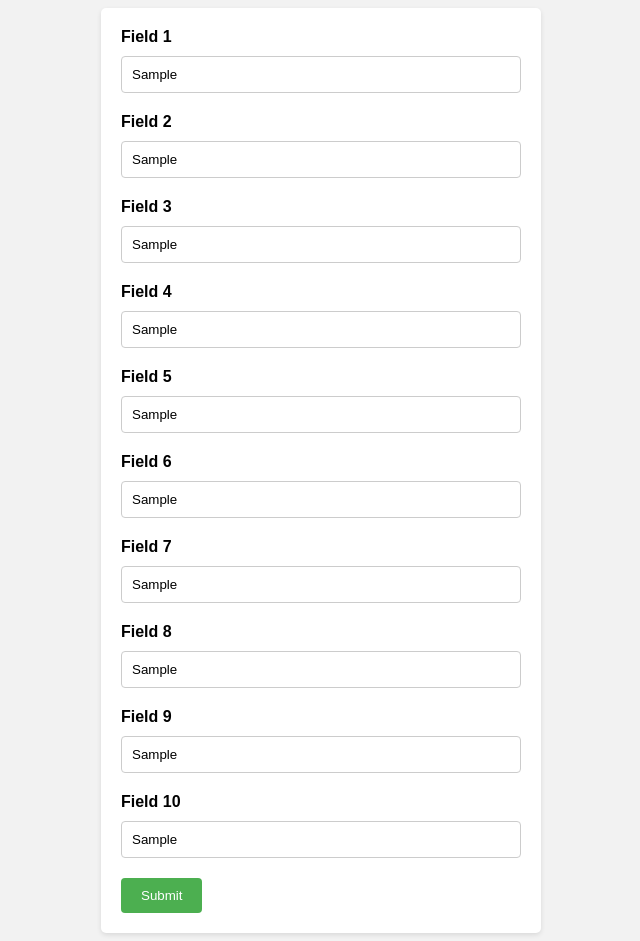
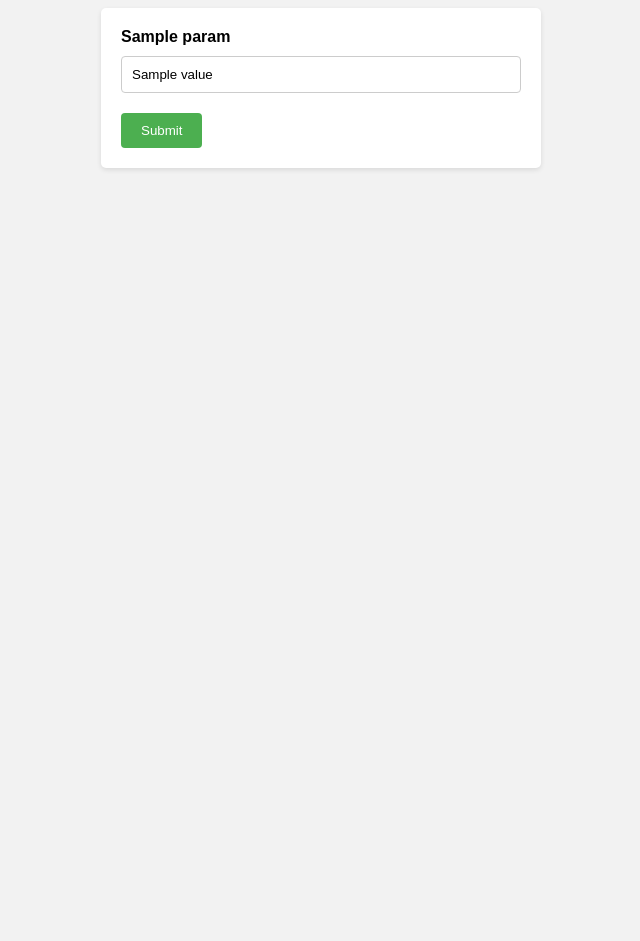
Before and after one commit to mpeniket/fhir_hack_2024, a Flask app: template templates/form.html in a window 1280 px wide. Shown: the whole page, without its empty margins (319-959 px from the left). After the commit the page ends 170 px from the top, so only its background shows below. Run offline with Flask 3, Linux system fonts and the light colour scheme; the template is opened without the code that fills it: most values are stand-ins (such as "Sample title", 1, 10 or a date in 2020).

Commit message:
update html

```diff
--- a/main.py
+++ b/main.py
@@ -5,6 +5,10 @@ from utils.utils import openai_chat_completion
 from uploads.transcription import transcription
 from openai import OpenAI, audio
 import openai
+from flask import render_template, redirect, request, Flask
+from utils.utils import upload_file_to_folder, openai_chat_completion, unpack_json
+import whisper
+from uploads.transcription import transcription, res
 
 
 OPENAI_API_KEY = "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"
@@ -60,10 +64,9 @@ def upload_file():
 @app.route("/encoding", methods=["POST", "GET"])
 def encoding():
 
-    transcription = None
-    with open('/uploads/transcription.txt', 'r') as f:
-        transcription = f.read()
-    res = openai_chat_completion(transcription)
+    t = transcription
+    # res = openai_chat_completion(t)
+    r = unpack_json(res)
 
     # return render_template("/form.html")
-    return render_template("/form.html", field1=transcription, field2=res)
+    return render_template("/form.html", field1=transcription, field2=r.reason_code_display, field3=r.supporting_info_items, field4=r.note)
--- a/templates/form.html
+++ b/templates/form.html
@@ -48,35 +48,10 @@
 </head>
 <body>
     <form method="POST">
-        <label for="field1">Field 1</label>
-        <input type="text" id="field1" name="field1" value="{{ field1 }}" required><br>
-
-        <label for="field2">Field 2</label>
-        <input type="text" id="field2" name="field2" value="{{ field2 }}" required><br>
-
-        <label for="field3">Field 3</label>
-        <input type="text" id="field3" name="field3" value="{{ field3 }}" required><br>
-
-        <label for="field4">Field 4</label>
-        <input type="text" id="field4" name="field4" value="{{ field4 }}" required><br>
-
-        <label for="field5">Field 5</label>
-        <input type="text" id="field5" name="field5" value="{{ field5 }}" required><br>
-
-        <label for="field6">Field 6</label>
-        <input type="text" id="field6" name="field6" value="{{ field6 }}" required><br>
-
-        <label for="field7">Field 7</label>
-        <input type="text" id="field7" name="field7" value="{{ field7 }}" required><br>
-
-        <label for="field8">Field 8</label>
-        <input type="text" id="field8" name="field8" value="{{ field8 }}" required><br>
-
-        <label for="field9">Field 9</label>
-        <input type="text" id="field9" name="field9" value="{{ field9 }}" required><br>
-
-        <label for="field10">Field 10</label>
-        <input type="text" id="field10" name="field10" value="{{ field10 }}" required><br>
+        {% for param in params %}
+            <label for="{{ param.label }}">{{ param.label }}</label>
+            <input type="text" id="{{ param.label }}" name="{{ param.label }}" value="{{ param.value }}" required><br>
+        {% endfor %}
 
         <input type="submit" value="Submit">
     </form>
```
Also changed, not shown: utils/utils.py (+9 -2 lines).
